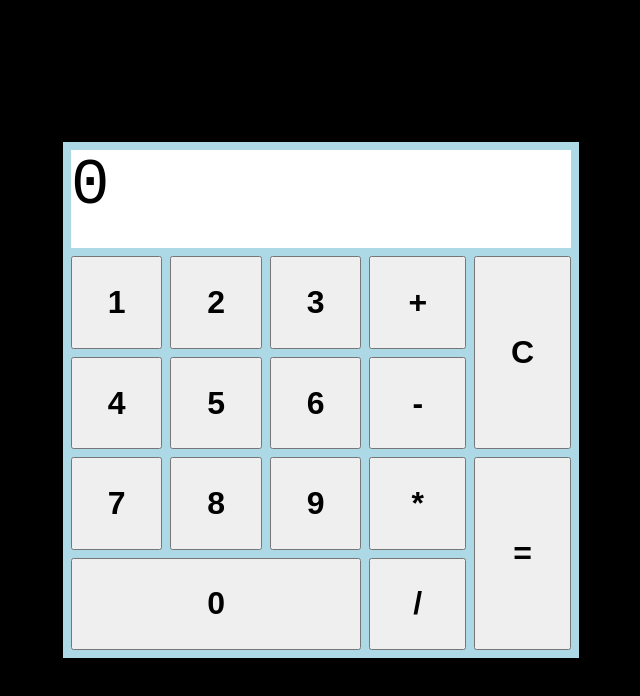
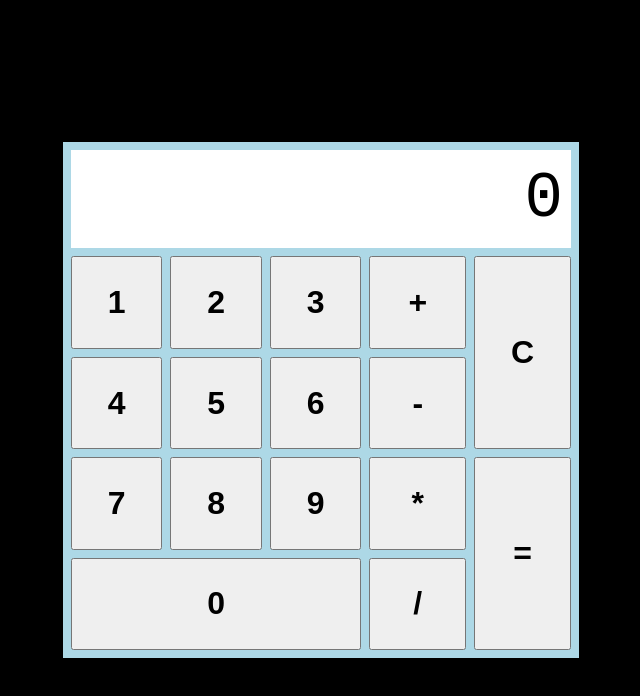
Before and after one commit to jisnotu/odin-calculator, a plain HTML site: page index.html in a window 1280 px wide. Shown: the whole page, without its empty margins (319-959 px from the left). Drawn offline with Linux system fonts and the light colour scheme.

Commit message:
Style display including adding inner div
Add another div inside the .display div because adding padding to the
.display div resulted in the height of the .display div increasing.
To prevent this, add padding on the new inner div instead.

```diff
--- a/index.html
+++ b/index.html
@@ -8,7 +8,7 @@
   </head>
   <body>
     <div class='calculator'>
-      <div class='display'></div>
+      <div class='display'><div></div></div>
       <div class='button-container'>
         <div class='digit-button-container'>
           <div>
--- a/javascript.js
+++ b/javascript.js
@@ -33,7 +33,7 @@ let a = 0;
 let b;
 let operator;
 
-let display = document.querySelector('.display');
+let display = document.querySelector('.display div');
 display.textContent = a;
 const buttonContainer = document.querySelector('.button-container');
 buttonContainer.addEventListener('click', event => {
--- a/style.css
+++ b/style.css
@@ -26,6 +26,9 @@ body {
   background-color: white;
   font-size: 64px;
   font-family: monospace;
+  display: flex;
+  align-items: center;
+  justify-content: right;
 }
 
 .button-container {
@@ -70,3 +73,7 @@ button {
   font-size: 32px;
   font-weight: bold;
 }
+
+.display div {
+  padding: 8px;
+}
```
